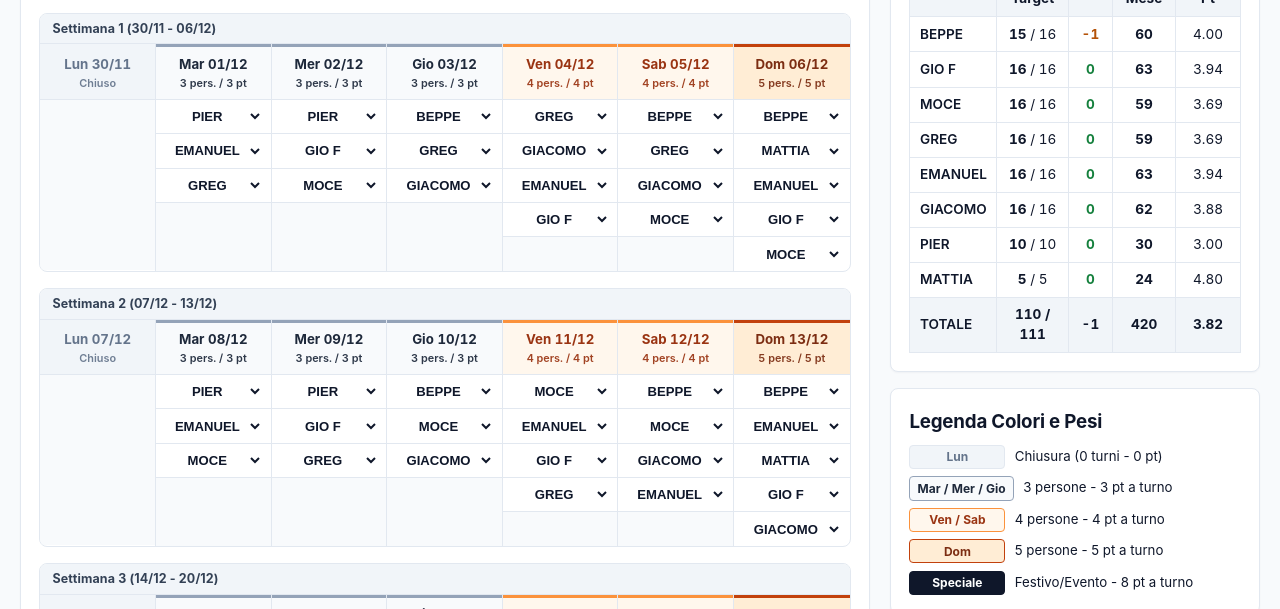
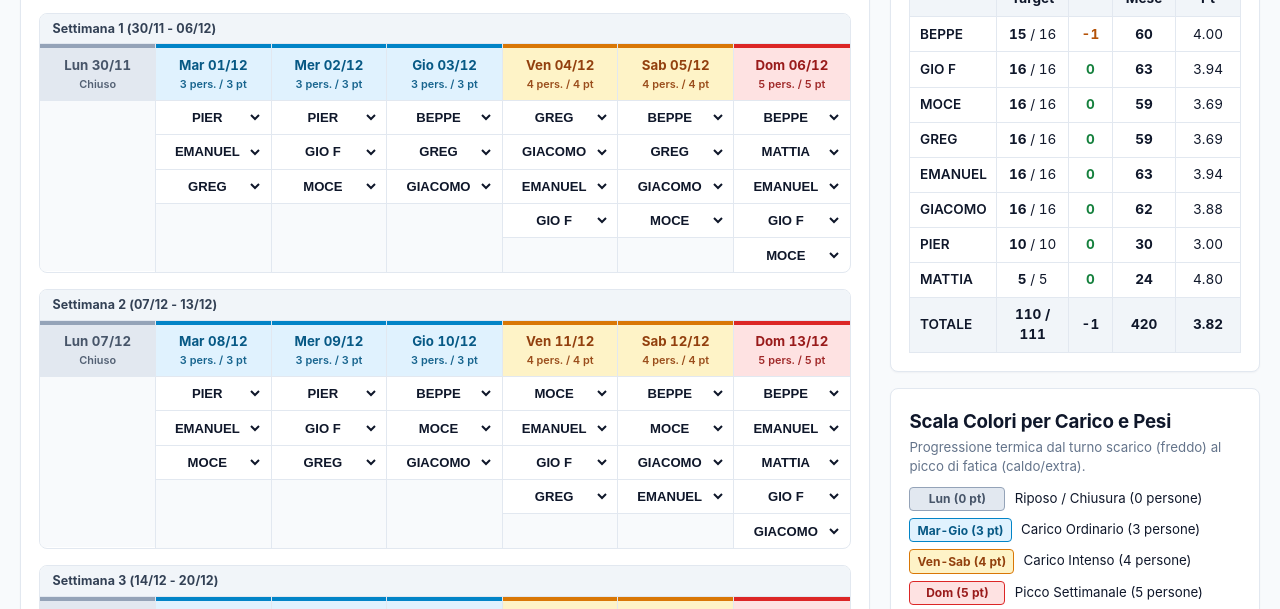
Before and after one commit to Heraldago/turni-pizzeria, a website: page index.html in a window 1280 px wide. Shown: the part 329-938 px from the top of the page. Drawn offline with Linux system fonts and the light colour scheme.

Commit message:
Use distinct thermal workload color progression for shift tiers

```diff
--- a/app.js
+++ b/app.js
@@ -761,8 +761,14 @@ function renderSettingsAndWeights() {
     const cfg = state.dayConfig[k];
     const tr = document.createElement("tr");
     const totalDayPts = (Number(cfg.weight) || 0) * (Number(cfg.slots) || 0);
+    let badgeClass = "badge-weekday";
+    if (k === 0 || Number(cfg.slots) === 0) badgeClass = "badge-closed";
+    else if (k === "special") badgeClass = "badge-special";
+    else if (k === 6) badgeClass = "badge-sunday";
+    else if (k === 4 || k === 5) badgeClass = "badge-FriSat";
+
     tr.innerHTML = `
-      <td>${cfg.label}</td>
+      <td><span class="badge ${badgeClass}">${cfg.label}</span></td>
       <td><input type="number" min="0" max="20" class="input-inline" value="${cfg.weight}" data-key="${k}" data-field="weight" /></td>
       <td><input type="number" min="0" max="5" class="input-inline" value="${cfg.slots}" data-key="${k}" data-field="slots" /></td>
       <td><strong>${totalDayPts} pt</strong></td>
--- a/index.html
+++ b/index.html
@@ -97,13 +97,14 @@
           </div>
 
           <div class="card">
-            <h3>Legenda Colori e Pesi</h3>
+            <h3>Scala Colori per Carico e Pesi</h3>
+            <p class="helper-text">Progressione termica dal turno scarico (freddo) al picco di fatica (caldo/extra).</p>
             <ul class="legend-list">
-              <li><span class="badge badge-closed">Lun</span> Chiusura (0 turni - 0 pt)</li>
-              <li><span class="badge badge-weekday">Mar / Mer / Gio</span> 3 persone - 3 pt a turno</li>
-              <li><span class="badge badge-FriSat">Ven / Sab</span> 4 persone - 4 pt a turno</li>
-              <li><span class="badge badge-sunday">Dom</span> 5 persone - 5 pt a turno</li>
-              <li><span class="badge badge-special">Speciale</span> Festivo/Evento - 8 pt a turno</li>
+              <li><span class="badge badge-closed">Lun (0 pt)</span> Riposo / Chiusura (0 persone)</li>
+              <li><span class="badge badge-weekday">Mar-Gio (3 pt)</span> Carico Ordinario (3 persone)</li>
+              <li><span class="badge badge-FriSat">Ven-Sab (4 pt)</span> Carico Intenso (4 persone)</li>
+              <li><span class="badge badge-sunday">Dom (5 pt)</span> Picco Settimanale (5 persone)</li>
+              <li><span class="badge badge-special">Speciale (8 pt)</span> Festivo / Straordinario</li>
             </ul>
           </div>
         </aside>
--- a/style.css
+++ b/style.css
@@ -19,25 +19,31 @@
   --accent-soft: #fff7ed;
   --accent-border: #fdba74;
 
-  /* Cohesive day weight tokens (no rainbow saturation) */
-  --closed-bg: #f1f5f9;
-  --closed-text: #64748b;
+  /* Scala termica precisa per carico di lavoro e punti fatica */
+  /* 0 pt - Chiuso: Grigio neutro (scarico) */
+  --closed-bg: #e2e8f0;
+  --closed-text: #475569;
+  --closed-border: #94a3b8;
 
-  --weekday-bg: #f8fafc;
-  --weekday-text: #1e293b;
-  --weekday-border: #94a3b8;
+  /* 3 pt - Mar/Mer/Gio: Azzurro freddo (carico ordinario, 3 persone) */
+  --weekday-bg: #e0f2fe;
+  --weekday-text: #075985;
+  --weekday-border: #0284c7;
 
-  --frisat-bg: #fff7ed;
-  --frisat-text: #9a3412;
-  --frisat-border: #fb923c;
+  /* 4 pt - Ven/Sab: Ambra caldo (carico intenso, 4 persone) */
+  --frisat-bg: #fef3c7;
+  --frisat-text: #92400e;
+  --frisat-border: #d97706;
 
-  --sunday-bg: #ffedd5;
-  --sunday-text: #7c2d12;
-  --sunday-border: #c2410c;
+  /* 5 pt - Domenica: Rosso cremisi (picco settimanale, 5 persone) */
+  --sunday-bg: #fee2e2;
+  --sunday-text: #991b1b;
+  --sunday-border: #dc2626;
 
-  --special-bg: #0f172a;
-  --special-text: #ffffff;
-  --special-border: #0f172a;
+  /* 8 pt - Speciale/Festivo: Viola intenso (fuori scala / festività) */
+  --special-bg: #f3e8ff;
+  --special-text: #6b21a8;
+  --special-border: #9333ea;
 
   --status-ok: #15803d;
   --status-warn: #b45309;
@@ -345,31 +351,31 @@ p, li, .helper-text {
 .day-header.header-weekday {
   background: var(--weekday-bg);
   color: var(--weekday-text);
-  border-top: 3px solid var(--weekday-border);
+  border-top: 4px solid var(--weekday-border);
 }
 
 .day-header.header-frisat {
   background: var(--frisat-bg);
   color: var(--frisat-text);
-  border-top: 3px solid var(--frisat-border);
+  border-top: 4px solid var(--frisat-border);
 }
 
 .day-header.header-sunday {
   background: var(--sunday-bg);
   color: var(--sunday-text);
-  border-top: 3px solid var(--sunday-border);
+  border-top: 4px solid var(--sunday-border);
 }
 
 .day-header.header-special {
   background: var(--special-bg);
   color: var(--special-text);
-  border-top: 3px solid var(--accent);
+  border-top: 4px solid var(--special-border);
 }
 
 .day-header.header-closed {
   background: var(--closed-bg);
   color: var(--closed-text);
-  border-top: 3px solid transparent;
+  border-top: 4px solid var(--closed-border);
 }
 
 .day-header-meta {
@@ -532,7 +538,7 @@ p, li, .helper-text {
 .badge-closed {
   background: var(--closed-bg);
   color: var(--closed-text);
-  border-color: var(--border);
+  border-color: var(--closed-border);
 }
 
 .badge-weekday {
```
